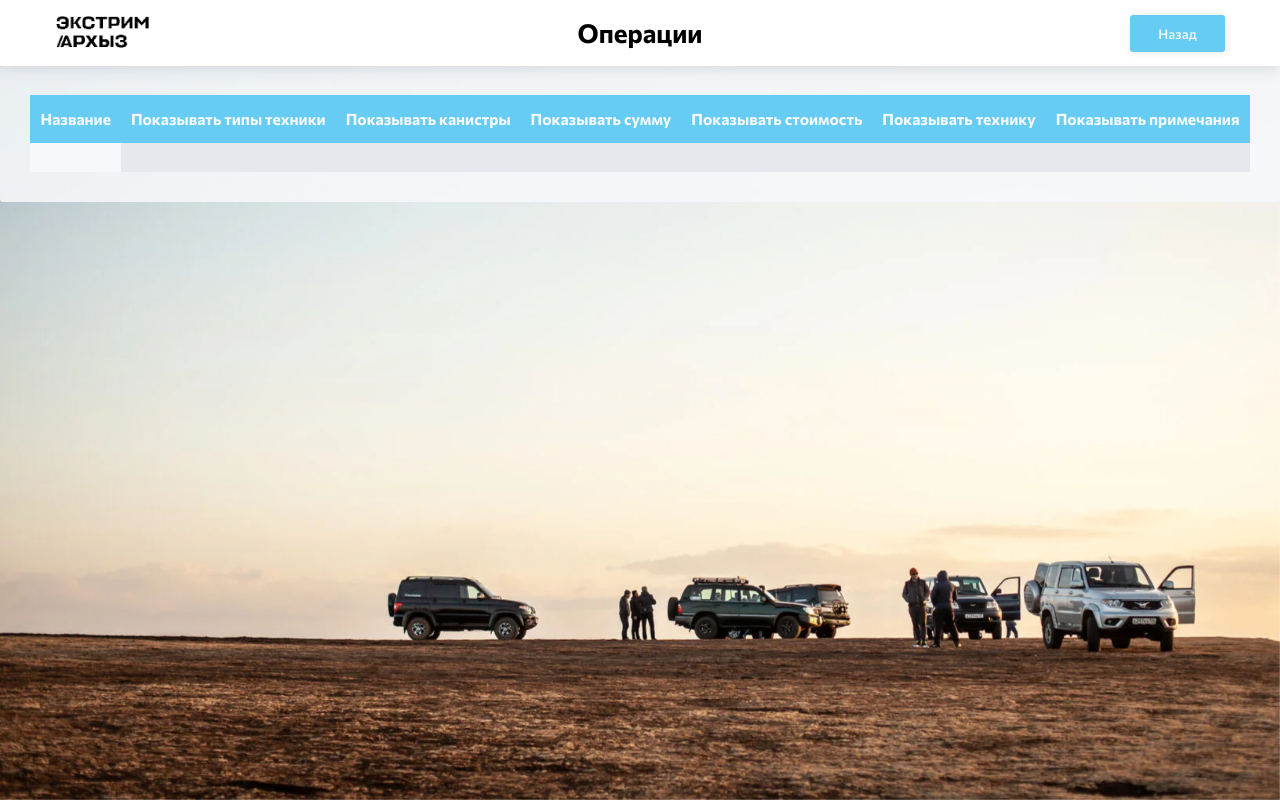
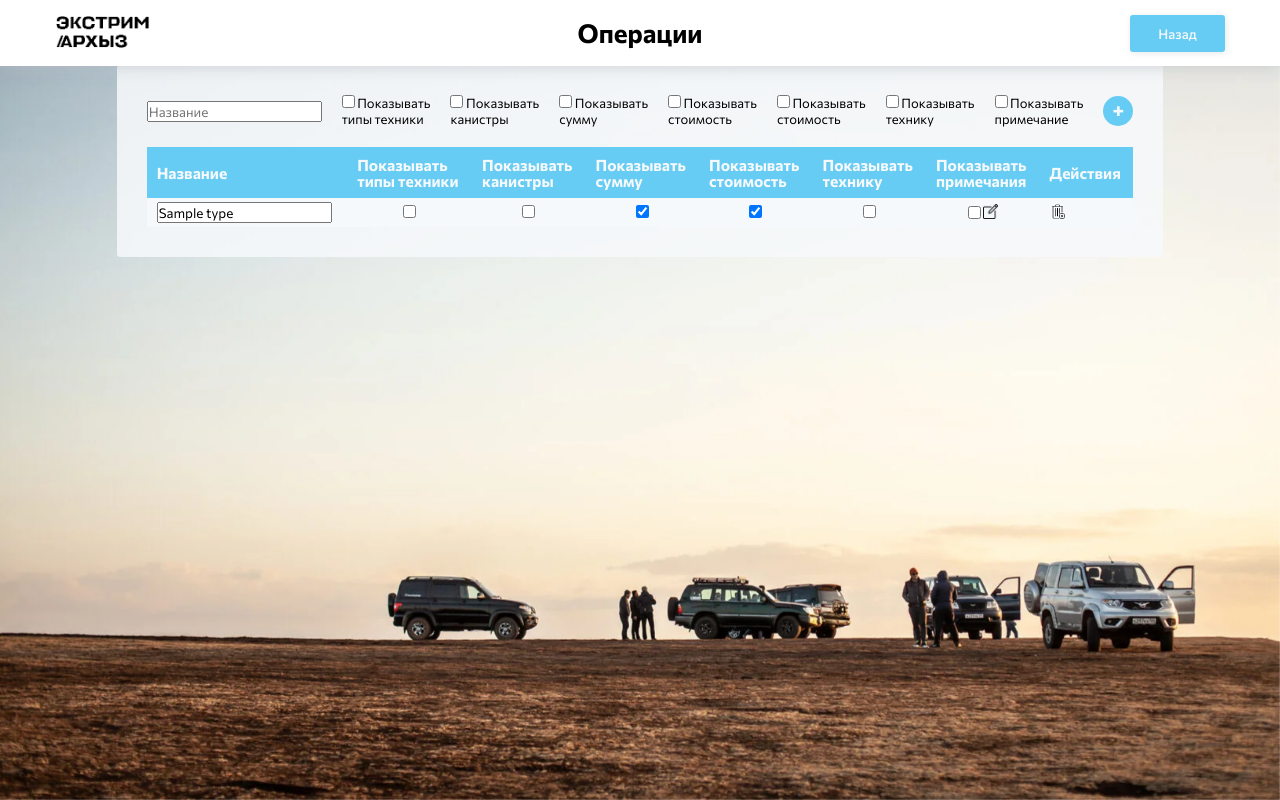
Before and after one commit to DataProRU/Akmat-bot, a FastAPI app: template templates/directory/operations.html in a window 1280 px wide. Run offline with FastAPI, Linux system fonts and the light colour scheme; the template is opened without the code that fills it: most values are stand-ins (such as "Sample title", 1, 10 or a date in 2020); lists and menus that the app fills with data are empty; parts of the project's set-up code (start-up, migrations or seed data) failed here and were passed over.

Commit message:
add operations table and delete unaproved flights

```diff
--- a/requirements.txt
+++ b/requirements.txt
@@ -32,4 +32,3 @@ SQLAlchemy   ==     2.0.35
 starlette   ==      0.38.6
 typing_extensions == 4.12.2
 uvicorn    ==       0.31.0
-flake8 == 7.1.1
--- a/templates/directory/operations.html
+++ b/templates/directory/operations.html
@@ -10,37 +10,117 @@
 {% block content %}
 <img src="/static/img/directory-categories-bg.jpg" class="img-bg" alt="фоновое изображение">
 <div class="opasity-btn-container">
+    <form action="/operations/add" method="post" style="display: flex; align-items: center; gap: 20px; flex-wrap: wrap;">
+        <input type="text" name="title" placeholder="Название" required>
+
+
+        <div>
+            <input type="checkbox" id="visible_type_technique" name="visible_type_technique">
+            <label for="visible_investor">Показывать <br> типы техники</label>
+        </div>
+
+        <div>
+            <input type="checkbox" id="visible_canisters" name="visible_canisters">
+            <label for="visible_investor">Показывать <br> канистры</label>
+        </div>
+
+        <div>
+            <input type="checkbox" id="visible_cost_fuel" name="visible_cost_fuel">
+            <label for="visible_investor">Показывать <br>сумму</label>
+        </div>
+
+          <div>
+            <input type="checkbox" id="visible_amount" name="visible_amount">
+            <label for="visible_investor">Показывать <br> стоимость</label>
+        </div>
+
+        <div>
+            <input type="checkbox" id="visible_technique" name="visible_technique">
+            <label for="visible_investor">Показывать <br> стоимость</label>
+        </div>
+
+        <div>
+            <input type="checkbox" id="visible_description" name="visible_description">
+            <label for="visible_investor">Показывать <br> технику</label>
+        </div>
+
+        <div>
+            <input type="checkbox" id="visible_investor" name="visible_investor">
+            <label for="visible_investor">Показывать <br> примечание</label>
+        </div>
+
+
+
+        <button type="submit" class="add-entry-btn tooltip">✚</button>
+    </form>
     <table class="table-data" id="table-data">
         <thead>
             <tr class="trow-head">
                 <th class="trow-head-data">Название
                     <div class="resizer"></div>
                 </th>
-                <th class="trow-head-data">Показывать типы техники
+                <th class="trow-head-data">Показывать
+                    <br>типы техники
                     <div class="resizer"></div>
                 </th>
-                <th class="trow-head-data">Показывать канистры
+                <th class="trow-head-data">Показывать <br> канистры
                     <div class="resizer"></div>
                 </th>
-                <th class="trow-head-data">Показывать сумму
+                <th class="trow-head-data">Показывать <br> сумму
                     <div class="resizer"></div>
                 </th>
-                <th class="trow-head-data">Показывать стоимость
+                <th class="trow-head-data">Показывать <br> стоимость
                     <div class="resizer"></div>
                 </th>
-                <th class="trow-head-data">Показывать технику
+                <th class="trow-head-data">Показывать <br> технику
                     <div class="resizer"></div>
                 </th>
-                <th class="trow-head-data">Показывать примечания
+                <th class="trow-head-data">Показывать <br> примечания
+                    <div class="resizer"></div>
+                </th>
+                <th class="trow-head-data">Действия
                     <div class="resizer"></div>
                 </th>
             </tr>
         </thead>
         <tbody class="table-body" id="table-body">
 
+            {% for type in type_expenses %}
             <tr class="trow">
-                <td class="tcol"></td>
+                    <form action="/operations/edit/{{ type.id }}" method="post" style="display:inline;">
+                        <td class="tcol">
+                            <input type="text" name="title" value="{{ type.title }}" required>
+                        </td>
+                         <td style="text-align: center;">  <!-- Центрируем чекбокс -->
+                            <input type="checkbox" name="visible_type_technique" {% if type.visible_type_technique %}checked{% endif %}>
+                        </td>
+                         <td style="text-align: center;">  <!-- Центрируем чекбокс -->
+                            <input type="checkbox" name="visible_canisters" {% if type.visible_canisters %}checked{% endif %}>
+                        </td>
+                         <td style="text-align: center;">  <!-- Центрируем чекбокс -->
+                            <input type="checkbox" name="visible_amount" {% if type.visible_amount %}checked{% endif %}>
+                        </td>
+                         <td style="text-align: center;">  <!-- Центрируем чекбокс -->
+                            <input type="checkbox" name="visible_cost_fuel" {% if type.visible_cost_fuel %}checked{% endif %}>
+                        </td>
+                         <td style="text-align: center;">  <!-- Центрируем чекбокс -->
+                            <input type="checkbox" name="visible_technique" {% if type.visible_technique %}checked{% endif %}>
+                        </td>
+                        <td style="text-align: center;">  <!-- Центрируем чекбокс -->
+                            <input type="checkbox" name="visible_description" {% if type.visible_description %}checked{% endif %}>
+                            <button type="submit"  class="tcol-filter-edit"></button>
+                        </td>
+
+                    </form>
+                </td>
+                <td class="tcol">
+                    <form action="/operations/delete/{{ type.id }}" method="post" style="display:inline;">
+                        <button type="submit" class="tcol-filter-delete"
+                            onclick="return confirm('Вы уверены, что хотите удалить эту запись?')"></button>
+                    </form>
+                </td>
             </tr>
+            {% endfor %}
 
         </tbody>
 
--- a/templates/directory/positions.html
+++ b/templates/directory/positions.html
@@ -12,8 +12,8 @@
 <div class="opasity-btn-container">
     <form action="/positions/add" method="post">
         <input type="text" name="rank" placeholder="Должность" required>
-        <input type="text" name="salary" placeholder="Оклад" required>
-        <input type="text" name="percent" placeholder="Процент" required>
+        <input type="number" name="salary" placeholder="Оклад" required>
+        <input type="number" name="percent" placeholder="Процент" required>
         <button type="submit" class="add-entry-btn tooltip">✚</button>
     </form>
     <table class="table-data" id="table-data">
--- a/templates/unapproved_records.html
+++ b/templates/unapproved_records.html
@@ -55,7 +55,10 @@
             <td class="tcol">{{ record.note }}</td>
             <td>
                 <button class="tcol-filter-edit"></button>
-                <button class="tcol-filter-delete"></button>
+                <form action="/delete_flight/" method="post">
+                    <input type="hidden" name="id" value="{{ record.id }}">
+                    <button type="submit" class="tcol-filter-delete"></button>
+                </form>
             </td>
         </tr>
         {% endfor %}
```
Also changed, not shown: models.py (+10 -1 lines), routes/directory/operations.py (+103 -4 lines).
